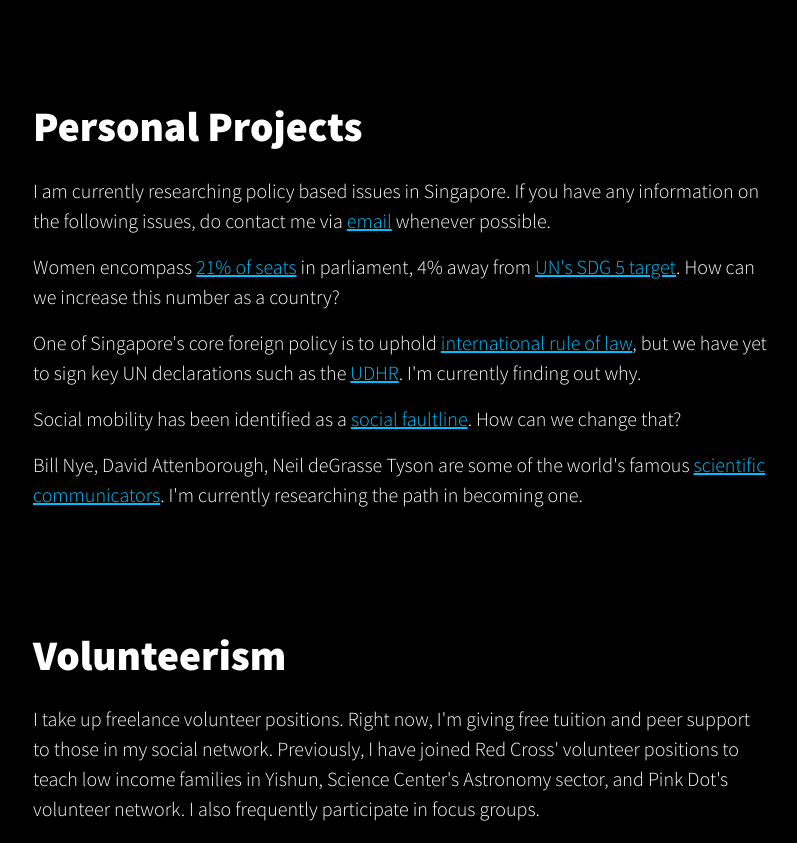
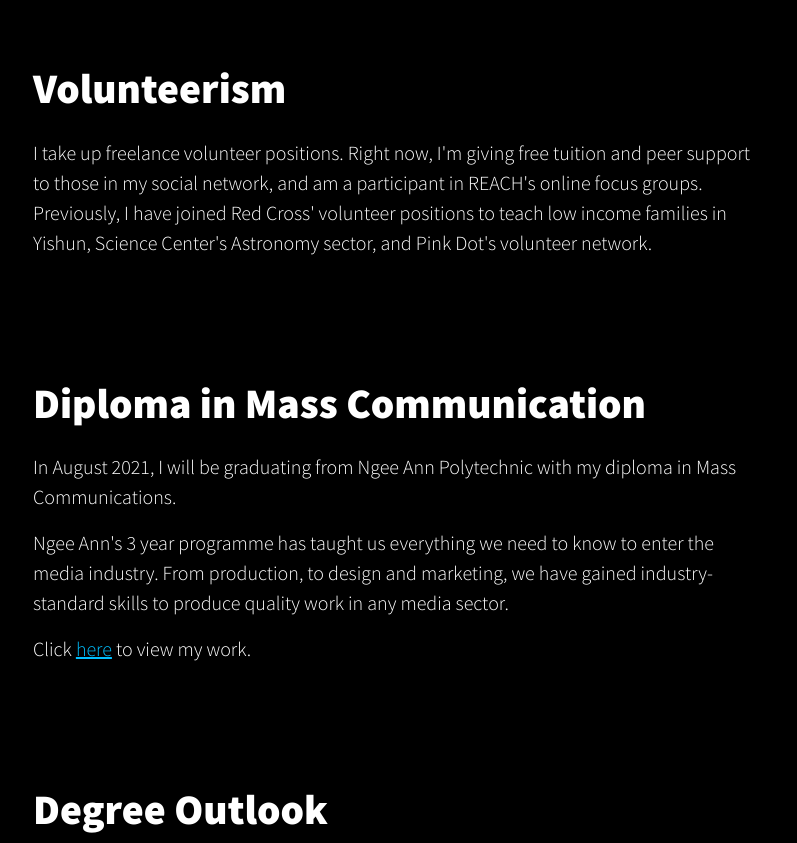
Before and after one commit to Lahyte/lahyte.com, a plain HTML site: page index.html in a window 1280 px wide. Shown: the part 1298-2141 px from the top of the page, without its empty margins (239-1036 px from the left). Drawn offline with nearby package versions, Linux system fonts and the light colour scheme.

Commit message:
20210619
20210619

```diff
--- a/index.html
+++ b/index.html
@@ -121,7 +121,7 @@
     </div>
 </section>
 
-<!-- Footer
+<!-- Navigation
 –––––––––––––––––––––––––––––––––––––––––––––––––– -->
 <section id="Navigation">
     <div class="container my-5">
@@ -129,7 +129,6 @@
             <div class="col-lg-8 mx-auto my-5">
                 <h1 class="my-4">Navigation</h1>
                 <p class="my-2"><a href="#YouTube">YouTube</a></p>
-                <p class="my-2"><a href="#PersonalProjects">Personal Projects</a></p>
                 <p class="my-2"><a href="#Volunteerism">Volunteerism</a></p>
                 <p class="my-2"><a href="#Diploma">Diploma in Mass Communications</a></p>
                 <p class="my-2"><a href="#Degree">Degree outlook</a></p>
@@ -151,23 +150,6 @@
     </div>
 </section>
 
-<!-- Personal Projects
-–––––––––––––––––––––––––––––––––––––––––––––––––– -->
-<section id="PersonalProjects">
-    <div class="container my-5">
-        <div class="row">
-            <div class="col-lg-8 mx-auto my-3">
-                <h1 class="my-4">Personal Projects</h1>
-                <p>I am currently researching policy based issues in Singapore. If you have any information on the following issues, do contact me via <a href="mailto:lmcjuliant@outlook.com" target="_blank">email</a> whenever possible.</p>
-                <p>Women encompass <a href="#x" target="_blank">21% of seats</a> in parliament, 4% away from <a href="#x" target="_blank">UN's SDG 5 target</a>. How can we increase this number as a country?</p>
-                <p>One of Singapore's core foreign policy is to uphold <a href="#x" target="_blank">international rule of law</a>, but we have yet to sign key UN declarations such as the <a href="#x" target="_blank">UDHR</a>. I'm currently finding out why.</p>
-                <p>Social mobility has been identified as a <a href="#x" target="_blank">social faultline</a>. How can we change that?</p>
-                <p>Bill Nye, David Attenborough, Neil deGrasse Tyson are some of the world's famous <a href="#x" target="_blank">scientific communicators</a>. I'm currently researching the path in becoming one.</p>
-            </div>
-        </div>
-    </div>
-</section>
-
 <!-- Volunteerism
 –––––––––––––––––––––––––––––––––––––––––––––––––– -->
 <section id="Volunteerism">
@@ -175,7 +157,7 @@
         <div class="row">
             <div class="col-lg-8 mx-auto my-3">
                 <h1 class="my-4">Volunteerism</h1>
-                <p>I take up freelance volunteer positions. Right now, I'm giving free tuition and peer support to those in my social network. Previously, I have joined Red Cross' volunteer positions to teach low income families in Yishun, Science Center's Astronomy sector, and Pink Dot's volunteer network. I also frequently participate in focus groups.</p>
+                <p>I take up freelance volunteer positions. Right now, I'm giving free tuition and peer support to those in my social network, and am a participant in REACH's online focus groups. Previously, I have joined Red Cross' volunteer positions to teach low income families in Yishun, Science Center's Astronomy sector, and Pink Dot's volunteer network.</p>
             </div>
         </div>
     </div>
@@ -188,9 +170,9 @@
         <div class="row">
             <div class="col-lg-8 mx-auto my-3">
                 <h1 class="my-4">Diploma in Mass Communication</h1>
-                <p>Click <a href="https://drive.google.com/drive/folders/1b7xB3AKGFTiyr9H_e7Hhyl7t99xnAfGG?usp=sharing" target="_blank">here</a> to view samples of my work.</p>
                 <p>In August 2021, I will be graduating from Ngee Ann Polytechnic with my diploma in Mass Communications.</p>
-                <p>Ngee Ann's 3 year programme has taught us everything we need to know to enter the media industry. From production, to design and marketing, we gained industry standard skills to produce quality work in any media sector.</p>
+                <p>Ngee Ann's 3 year programme has taught us everything we need to know to enter the media industry. From production, to design and marketing, we have gained industry-standard skills to produce quality work in any media sector.</p>
+                <p>Click <a href="https://drive.google.com/drive/folders/1b7xB3AKGFTiyr9H_e7Hhyl7t99xnAfGG?usp=sharing" target="_blank">here</a> to view my work.</p>
             </div>
         </div>
     </div>
@@ -203,8 +185,12 @@
         <div class="row">
             <div class="col-lg-8 mx-auto my-3">
                 <h1 class="my-4">Degree Outlook</h1>
-                <p>I want to persue a Double Degree Programme in Mathematics and Philosophy because it combines my love of both subjects. Mathematics allowed me to develop my logical viewpoint of the world. It has been useful in structuring my thoughts and disecting the world around me. Philosophy aided my navigation of the world through the understanding of dilemmas and real world situations.</p>
-                <p>I hope that receiving a university level understanding of these subjects would boost my skills, allowing me to achieve my goals in the future.</p>
+                <p>
+                    I want to persue a Double Degree Programme in Mathematics and Philosophy because it combines my love of both subjects. Mathematics allowed me to develop my logical viewpoint of the world. It has been useful in structuring my thoughts and disecting the world around me. Philosophy aided my navigation of the world through the understanding of dilemmas and real world situations.
+                </p>
+                <p>
+                    I hope that receiving a university level understanding of these subjects would boost my skills, allowing me to achieve my goals in the future.
+                </p>
             </div>
         </div>
     </div>
```
